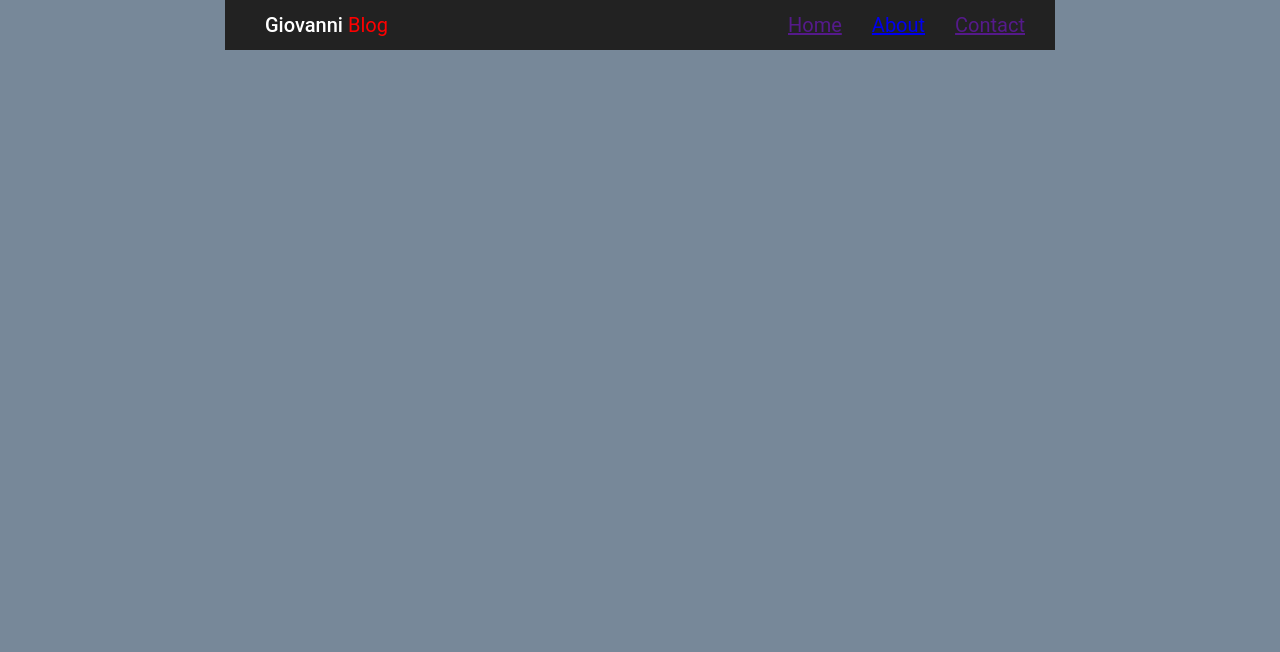
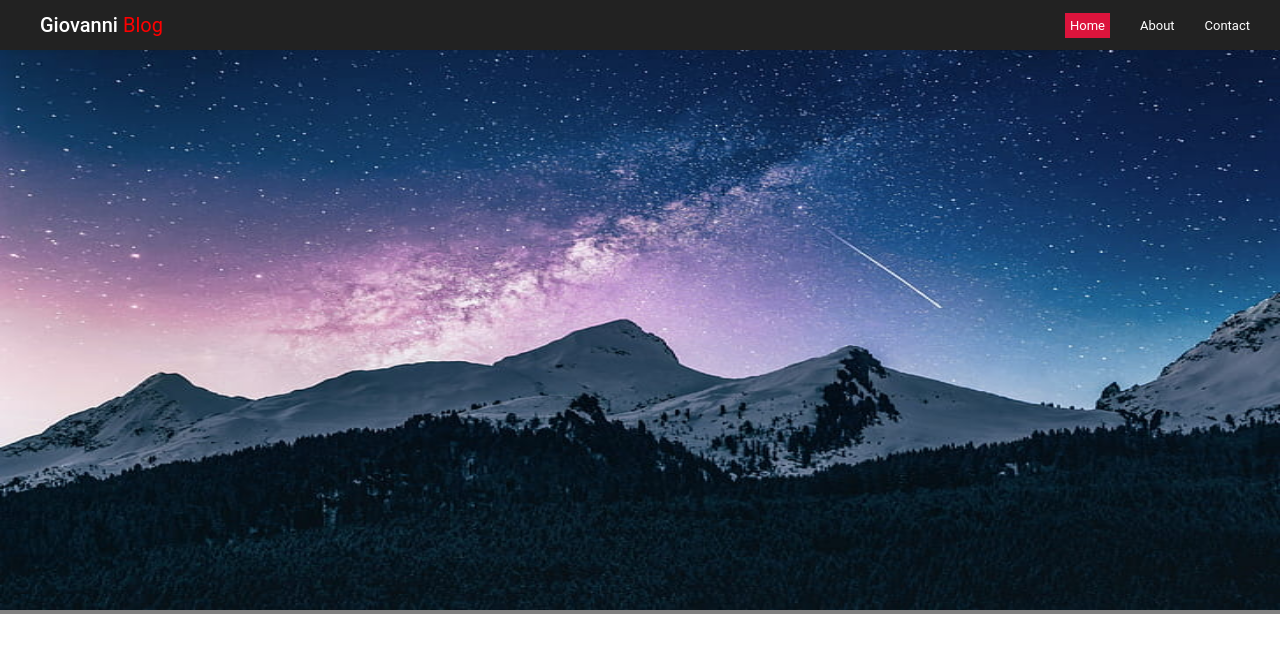
Before and after one commit to Treenzzgod/web-basic-seal, a plain HTML site: page dashboard.html in a window 1280 px wide. Drawn offline with Linux system fonts and the light colour scheme.

Commit message:
size background

```diff
--- a/css/dashboard.css
+++ b/css/dashboard.css
@@ -1,55 +1,85 @@
-*,html,body{
+*,
+html,
+body {
     margin: 0;
     padding: 0;
     font-family: "Roboto", sans-serif;
 }
-.fContainer{
+
+.fContainer {
     width: 100%;
-    height: 100vh;
-    background-color: lightslategray;
+    margin-bottom: 0px;
     display: flex;
     justify-content: center;
 
 }
-.wrapper{
+
+.wrapper {
     display: flex;
     justify-content: space-between;
     align-items: center;
     font-size: 20px;
     padding: 15px;
-    width: 800px;
+    width: 100%;
     height: 20px;
     background-color: #222;
+    box-shadow: 0 7px 15px 0 rgba(0, 0, 0, 0.5);
 }
-.brand{
+
+.brand {
     display: flex;
     flex-direction: row;
-    font-size: 1,5em;
+    font-size: 1, 5em;
     padding: 15px;
     text-transform: capitalize;
 }
 
-.firstname{
+.firstname {
     color: #fff;
     font-weight: 500;
     margin-left: 10px;
 
 }
-.lastname{
+
+.lastname {
     color: red;
     font-weight: 400;
     padding-left: 5px;
 }
-.navigasi{
+
+.navigasi {
     display: flex;
     flex-direction: row;
     justify-content: center;
     align-items: center;
+    font-size: 13px;
 }
-.navigasi > li{
+
+.navigasi>li {
     list-style-type: none;
     padding: 15px;
 }
-.navigasi > li > a{
+
+.navigasi>li>a:hover {
+    color: crimson;
+    transition: all .3s ease-in-out;
+}
+
+.navigasi>li>a {
+    color: #fff;
+    text-decoration: none;
+}
+
+.active {
+    background-color: crimson;
+    padding: 5px;
+}
+
+.active:hover {
+    color: white !important;
+}
+.background-color{
+    background-color: grey;
+    width: 100%;
 
 }
--- a/dashboard.html
+++ b/dashboard.html
@@ -11,15 +11,20 @@
     <div class="fContainer">
         <nav class="wrapper">
             <div class="brand">
-                <div class="firstname">Giovanni</div>
-                <div class="lastname">Blog</div>
+                <div class="firstname">giovanni</div>
+                <div class="lastname">blog</div>
             </div>
             <ul class="navigasi">
-                <li><a href="">Home</a></li>
-                <li><a href="index.html">About</a></li>
-                <li><a href="">Contact</a></li>
+                <li><a href="dashboard.html" class="active">Home</a></li>
+                <li><a href="profile.html" >About</a></li>
+                <li><a href="https://github.com/Treenzzgod" >Contact</a></li>
             </ul>
         </nav>
+    </div>
+    <div class="background-color">
+        <div class="background">
+            <img src="images/background.jpg" alt="" style="width: 100%; height: 70vh;">
+        </div>
     </div>
 
 </body>
```
Also changed, not shown: images/background.jpg (added).
